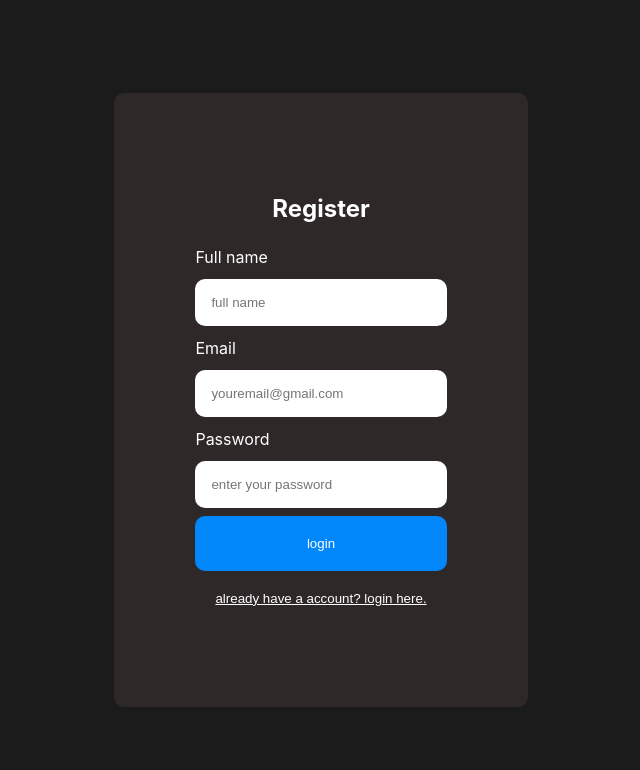
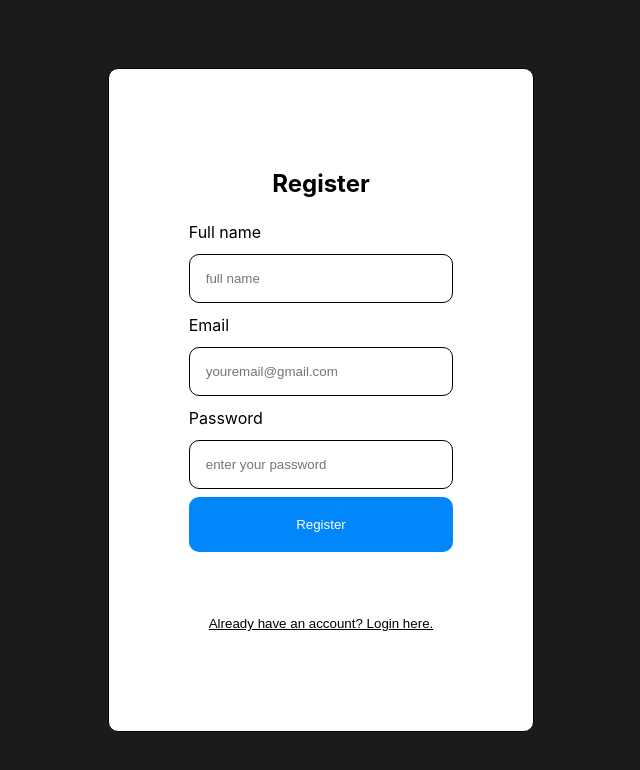
Before and after one commit to saurav4r/dhan_lakshmi, a React (Create React App) app: page /Register in a window 1280 px wide. Shown: the top 770 px of the page, without its empty margins (319-959 px from the left). Built offline with nearby package versions, Linux system fonts and the light colour scheme.

Commit message:
register and login-page-refined

```diff
--- a/src/App.css
+++ b/src/App.css
@@ -4,7 +4,7 @@
   min-height: 100vh;
   align-items: center;
   justify-content: center;
-  color: white;
+
   /* background-image: linear-gradient(45deg,#fcfced,#d190d1,#459ee7); */
   background-color: rgb(28, 27, 27);
 }
@@ -16,9 +16,9 @@
 }
 .auth-form-container{
   padding: 5rem;
-  border: 1px solid rgb(46, 40, 40);
+  border: 1px solid black;
   border-radius: 10px;
-  background-color: rgb(46, 40, 40);
+  background-color:white;
 }
 
 label {
@@ -29,7 +29,7 @@ label {
 input{
   margin: 0.5rem 0;
   padding: 1rem;
-  border: none;
+  border:1px solid black ;
   border-radius: 10px;
 }
 
@@ -44,6 +44,6 @@ button{
 
 .link-btn{
   background: none;
-  color: white;
+  color: black;
   text-decoration: underline;
 }
--- a/src/BasicCard.js
+++ b/src/BasicCard.js
@@ -14,6 +14,8 @@ function BasicCard() {
   return (
     <Card sx={{ minWidth: 500, minHeight: 300 }}>
       <CardContent>
+        <br></br>
+        <br></br>
         <Typography sx={{ fontSize: 35 }} variant="h2" color="black" gutterBottom>
           Welcome To Dhan lakshimi
         </Typography>
@@ -41,7 +43,9 @@ function BasicCard() {
         }}>
           SignIn
         </Button>
-
+         <br></br>
+         <br></br>
+         <br></br>
       </CardContent>
 
     </Card>
--- a/src/Form.css
+++ b/src/Form.css
@@ -39,20 +39,20 @@
 
     background-repeat: no-repeat;
     background-size: cover;
-    padding: 50px;
+    padding: 30px;
     font-family: 'Roboto', sans-serif;
     color:white;
   }
 
   .Form {
     display: flex;
-    width: 500px;
+    width: 400px;
     flex-direction: column;
     align-items: center;
     justify-content: center;
     background-color:white;
-    padding: 30px;
-    border-radius: 30px;
+    padding: 15px;
+    border-radius: 8px;
 
   }
 
--- a/src/Form.js
+++ b/src/Form.js
@@ -149,6 +149,7 @@ export function Form() {
 
         <div style={{ display: 'flex', justifyContent: 'center' }}>
           <TextField
+            size="small"
             id="outlined-basic"
             label="amount"
             variant="outlined"
@@ -161,6 +162,7 @@ export function Form() {
 
         <div style={{ display: 'flex', justifyContent: 'center' }}>
           <TextField
+            size="small"
             id="outlined-basic"
             label="interest"
             variant="outlined"
@@ -174,6 +176,8 @@ export function Form() {
 
         <div style={{ display: 'flex', justifyContent: 'center' }}>
           <TextField
+
+            size="small"
             id="outlined-basic"
             label="compound-interest:"
             variant="outlined"
@@ -182,52 +186,32 @@ export function Form() {
           />
         </div>
 
-        <br />
+
 
         <div style={{ display: 'flex', justifyContent: 'center' }}>
           <LocalizationProvider dateAdapter={AdapterDayjs}>
             <DemoContainer components={['DatePicker']}>
               <DatePicker
-                label="Date On Which Amount Given:"
+                size="small"
+                label="Date On Amount taken:"
                 onChange={(date) => onchangedateout(date)}
-                style={{ color: 'white', width: '300px' }}
+                slotProps={{ textField: { size: 'small' } }}
+
               />
             </DemoContainer>
           </LocalizationProvider>
         </div>
 
-        <br />
 
-        {/* <div style={{ display: 'flex', justifyContent: 'center' }}>
-          <LocalizationProvider dateAdapter={AdapterDayjs}>
-            <DemoContainer components={['DatePicker']}>
-              <DatePicker
-                label="Date On Which Amount Given:"
-                onChange={(date) => onchangedatein(date)}
-                renderInput={(params) => <TextField {...params} sx={{ width: '300px'}} />}
-              />
-            </DemoContainer>
-          </LocalizationProvider>
-        </div> */}
 
-        {/* <div style={{ display: 'flex', justifyContent: 'center' }}>
-          <LocalizationProvider dateAdapter={AdapterDayjs}>
-            <DemoContainer components={['DatePicker']}>
-              <DatePicker
-                label="Date On Which Amount Given:"
-                onChange={(date) => onchangedatein(date)}
-                renderInput={(params) => <TextField {...params} className={classes.datePicker} />}
-              />
-            </DemoContainer>
-          </LocalizationProvider>
-        </div> */}
 
         <div style={{ display: 'flex', justifyContent: 'center' }}>
           <LocalizationProvider dateAdapter={AdapterDayjs}>
             <DemoContainer components={['DatePicker']}>
               <DatePicker
-                label="Date On Which Amount Given:"
+                label="Date On Amount Given:"
                 onChange={(date) => onchangedatein(date)}
+                slotProps={{ textField: { size: 'small' } }}
                 renderInput={(params) =>
                   <Box width={300}>
                     <TextField {...params} />
--- a/src/Login.jsx
+++ b/src/Login.jsx
@@ -1,60 +1,60 @@
 import React, { useState } from "react";
 import { useNavigate } from 'react-router-dom';
+
 export const Login = () => {
-
   const navigate = useNavigate();
-    const [email1, setEmail1]   = useState('');
+  const [email1, setEmail1] = useState('');
   const [pass1, setPass1] = useState('');
+  const [message,setMessage]=useState('');
 
   const handleSubmit = (e) => {
-        e.preventdefault();
-        console.log(email1, pass1)
+    e.preventDefault();
   }
 
-    function NEVIGATE(){
-        navigate("/form")
-    }
-
-    function CHEACK(){
-        fetch("http://localhost:3003/login", {
+  async function CHEACK() {
+    try {
+      const response = await fetch("http://localhost:3003/login", {
         method: "POST",
         headers: {
           'Content-Type': 'application/json'
         },
         body: JSON.stringify({
-
           password: pass1,
           email: email1
         })
-        })
-            .then(response => {
-                return response.json();
-            })
-            .then(data => {
+      });
+
+      const data = await response.json();
       console.log(data);
-            })
+
+      if (data.message === "login-successful") {
+        navigate("/form");
+      } else {
+        setMessage(data.message);
       }
+    } catch (error) {
+      console.error(error);
+      setMessage("An error occurred during login.");
+    }
+  }
+
 
   return (
     <div className="auth-form-container">
       <h2>Login</h2>
 
-
       <form className="login-form" onSubmit={handleSubmit}>
         <label htmlFor="email">Email</label>
-                <input value={email1} type="email" placeholder="youremail@gmail.com" id="email" name="email" onChange={(e)=>{setEmail1(e.target.value)}} />
+        <input value={email1} type="email" placeholder="youremail@gmail.com" id="email" name="email" onChange={(e) => { setEmail1(e.target.value) }} />
         <label htmlFor="password">Password</label>
-                <input value={pass1} type="password" placeholder="enter your password" id="password" name="password" onChange={(e)=>{setPass1(e.target.value)}} />
-                <button type="submit" onClick={() => {NEVIGATE();CHEACK()}} >login</button>
+        <input value={pass1} type="password" placeholder="enter your password" id="password" name="password" onChange={(e) => { setPass1(e.target.value) }} />
+        <button type="submit" onClick={CHEACK}>login</button>
+        <h3>{message}</h3>
       </form>
 
-
       <button className="link-btn" onClick={() => {
-                navigate("/Register")
-            }}>don't have a account? Register here.</button>
-
-
+        navigate("/Register");
+      }}>don't have an account? Register here.</button>
     </div>
-
-    )
+  );
 }
--- a/src/Register.jsx
+++ b/src/Register.jsx
@@ -6,53 +6,53 @@ export const Register = () => {
   const [email1, setEmail1] = useState('');
   const [pass1, setPass1] = useState('');
   const [name1, setName1] = useState('');
-
+  const [message,setMessage]=useState('');
 
   const handleSubmit = (e) => {
     e.preventDefault();
-    }
+  };
 
-    function NEVIGATE() {
-        navigate("/Login");
-    }
+  // function NEVIGATE() {
+  //   navigate('/Login');
+  // }
 
-
-    function ASSIGNVALUE() {
-        fetch("http://localhost:3003/register", {
-            method: "POST",
+  async function ASSIGNVALUE() {
+    try {
+      const response = await fetch('http://localhost:3003/register', {
+        method: 'POST',
         headers: {
-                'Content-Type': 'application/json'
+          'Content-Type': 'application/json',
         },
         body: JSON.stringify({
           username: name1,
           password: pass1,
-                email: email1
-            })
-        })
-            .then(response => {
-                return response.json();
-            })
-            .then(data => {
+          email: email1,
+        }),
+      });
+
+      const data = await response.json();
       console.log(data);
-            })
+      setMessage(data.message+'  Click On login here button');
 
+    } catch (error) {
+      console.error(error);
     }
-
-
+  }
 
   return (
     <div className="auth-form-container">
       <h2>Register</h2>
       <form className="register-form" onSubmit={handleSubmit}>
         <label>Full name</label>
-                <input value={name1} name="name" id="name" placeholder="full name" onChange={(e) => { setName1(e.target.value) }} />
+        <input value={name1} name="name" id="name" placeholder="full name" onChange={(e) => setName1(e.target.value)} />
         <label htmlFor="email">Email</label>
-                <input value={email1} type="email" placeholder="youremail@gmail.com" id="email" name="email" onChange={(e) => { setEmail1(e.target.value) }} />
+        <input value={email1} type="email" placeholder="youremail@gmail.com" id="email" name="email" onChange={(e) => setEmail1(e.target.value)} />
         <label htmlFor="password">Password</label>
-                <input value={pass1} type="password" placeholder="enter your password" id="password" name="password" onChange={(e) => { setPass1(e.target.value) }} />
-                <button type="submit" onClick={() => { NEVIGATE(); ASSIGNVALUE() }} >login</button>
+        <input value={pass1} type="password" placeholder="enter your password" id="password" name="password" onChange={(e) => setPass1(e.target.value)} />
+        <button type="submit" onClick={ASSIGNVALUE}>Register</button>
+        <h5>{message}</h5>
       </form>
-            <button className="link-btn" onClick={() => { navigate("/Login") }}>already have a account? login here.</button>
+      <button className="link-btn" onClick={() => navigate('/Login')}>Already have an account? Login here.</button>
     </div>
   );
-}
+};
```
Lines whose indentation alone changed are shown as unchanged.
